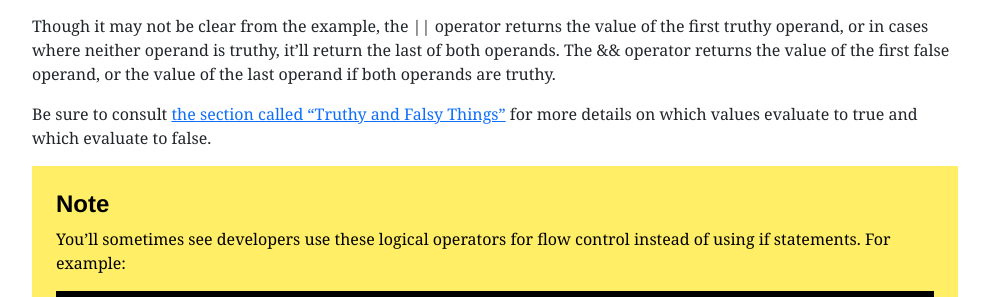
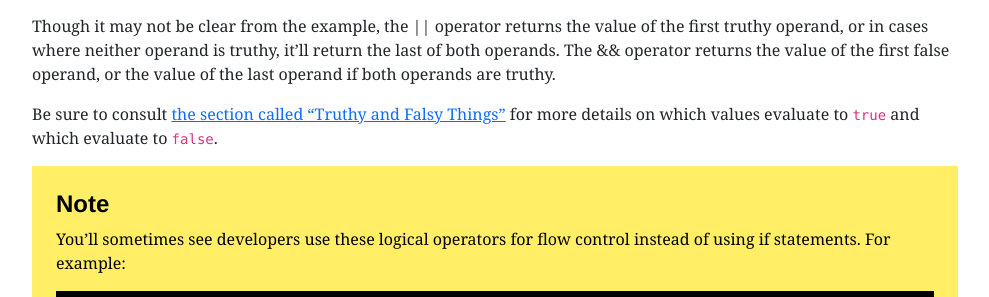
Before and after one commit to dan-carroll/jquery-fundamentals, a Jekyll site: the page built from legacy/ch02-js-basics.md, in a window 1280 px wide and 900 px high, scrolled down 2222 px. Shown: the part 157-454 px from the top of the window, without its empty margins (145-1134 px from the left). Built offline with Jekyll 4.4.1, drawn with Linux system fonts in a browser that asks for light colours.

```diff
--- a/legacy/ch02-js-basics.md
+++ b/legacy/ch02-js-basics.md
@@ -129,7 +129,7 @@ baz && foo;   // returns 1, which is true
 
 Though it may not be clear from the example, the &#124;&#124; operator returns the value of the first truthy operand, or in cases where neither operand is truthy, it'll return the last of both operands. The &amp;&amp; operator returns the value of the first false operand, or the value of the last operand if both operands are truthy.
 
-Be sure to consult [the section called “Truthy and Falsy Things”](http://jqfundamentals.com/legacy/#Truthy%20and%20Falsy%20Things) for more details on which values evaluate to true and which evaluate to false.
+Be sure to consult [the section called “Truthy and Falsy Things”](http://jqfundamentals.com/legacy/#Truthy%20and%20Falsy%20Things) for more details on which values evaluate to `true` and which evaluate to `false`.
 
 > #### **Note**
 >
```
